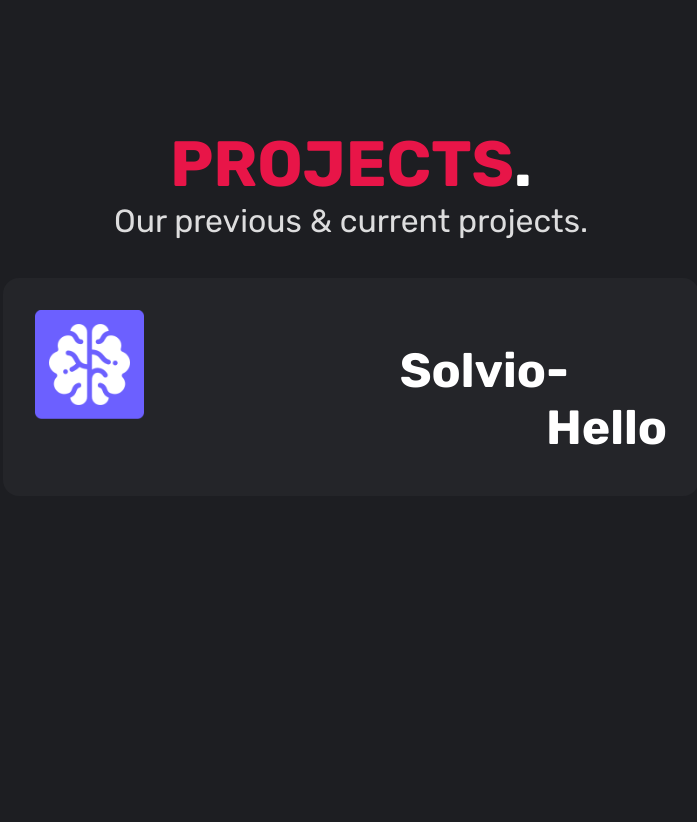
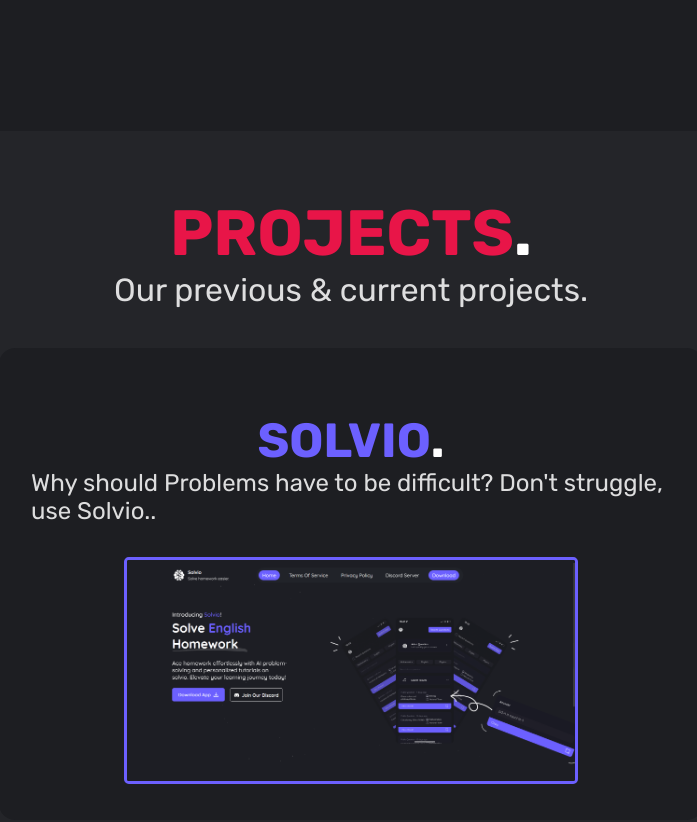
Before and after one commit to loganbriggs08/Resolvo-Website, a Next.js app: page / in a window 1280 px wide. Shown: the part 720-1542 px from the top of the page, without its empty margins (289-986 px from the left). Before the commit the page ends 1279 px from the top, so only its background shows below. Built offline with nearby package versions, Linux system fonts and the light colour scheme.

Commit message:
Start to build a base for Projects

```diff
--- a/src/app/layout.module.css
+++ b/src/app/layout.module.css
@@ -1,4 +1,7 @@
 .body {
+    width: 100%;
+    margin: 0;
+    padding: 0;
     color: #FFFFFF;
     background-color: #1D1E22;
 }
--- a/src/app/page.module.css
+++ b/src/app/page.module.css
@@ -6,10 +6,10 @@
 
 .header_text {
   display: flex;
-  margin-top: 0px;
   margin-bottom: 0px;
   font-size: 4rem;
   color: #E81548;
+  padding-top: 5%;
   justify-content: center;
 }
 
@@ -19,6 +19,23 @@
   font-size: 2rem;
   margin-top: 0px;
   margin-bottom: 0px;
+  justify-content: center;
+}
+
+.solvio_example_text {
+  display: flex;
+  margin-bottom: 0px;
+  font-size: 3rem;
+  color: #6C60FF;
+  justify-content: center;
+}
+
+.default_medium_text {
+  display: flex;
+  opacity: 0.85;
+  font-size: 1.5rem;
+  margin-top: 0px;
+  margin-bottom: 5%;
   justify-content: center;
 }
 
@@ -111,21 +128,35 @@
 
 .examples_section {
   margin-top: 10%;
-  margin-bottom: 5%;
+  padding-bottom: 5%;
 }
+
 
 .question_and_answer_section {
   margin-top: 10%;
   margin-bottom: 5%;
 }
 
+.container {
+  width: 100%;
+  margin: 0;
+  padding: 0;
+}
+
+.bottom_section {
+  width: 100%;
+  background-color: #242529;
+  margin: 0;
+  padding: 0;
+  box-sizing: border-box;
+}
 
 .solvio {
   display: flex;
   width: 50%;
   margin: 0 auto; /* Center horizontally */
   border-radius: 1rem;
-  background-color: #242529;
+  background-color: #1D1E22;
   padding: 2rem; /* Add padding for better spacing */
 }
 
@@ -143,11 +174,6 @@
 .example_text_url {
   font-family: 'Rubik', sans-serif;
   color: #FFFFFF;
-}
-
-.example_top_section {
-  display: flex;
-  flex-direction: row;
 }
 
 .url {
@@ -193,8 +219,14 @@
   margin-bottom: 3%;
 }
 
+.image_container {
+  text-align: center;
+}
+
 .solvio_app_icon {
-  width: 30%;
+  width: 70%;
+  border-radius: 0.3rem;
+  border: 0.2rem solid #6C60FF;
 }
 
 .text_row {
--- a/src/app/page.tsx
+++ b/src/app/page.tsx
@@ -53,7 +53,9 @@
           <h1><IoIosArrowDown /></h1>
         </div>
 
+        <div className={styles.bottom_section}>
           <div className={styles.examples_section}>
+            <div className={styles.inside_components}>
               <h1 className={styles.header_text}>PROJECTS<a className={styles.white_dot}>.</a></h1>
               <p className={styles.description_text}>Our previous & current projects.</p>
 
@@ -61,13 +63,13 @@
 
               <div className={styles.solvio}>
                 <div className={styles.example_top_section}>
+                  <h1 className={styles.solvio_example_text}>SOLVIO<a className={styles.white_dot}>.</a></h1>
+                  <p className={styles.default_medium_text}>Why should Problems have to be difficult? Don't struggle, use Solvio..</p>
+
                   <div className={styles.image_container}>
-                <img src="solvio_app_icon.png" className={styles.solvio_app_icon}/>
+                    <img src="solvio_website.png" className={styles.solvio_app_icon}/>
                   </div>
-
-              <div className={styles.text_row}>
-                <h1 className={styles.example_header_text}>Solvio</h1>
-                <h1 className={styles.example_header_text_2}>- Hello</h1>
+                </div>
               </div>
             </div>
           </div>
```
Lines whose indentation alone changed are shown as unchanged.
